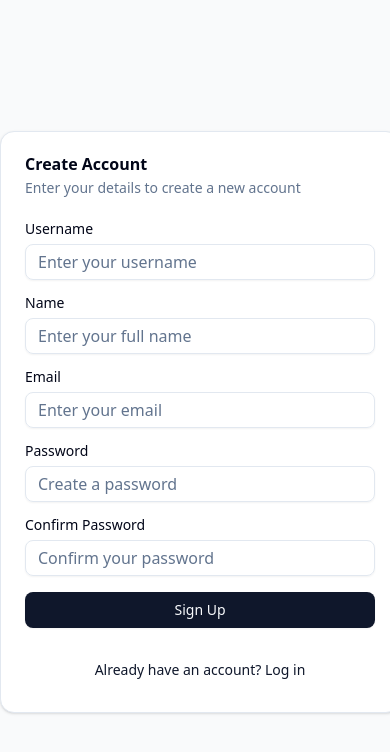
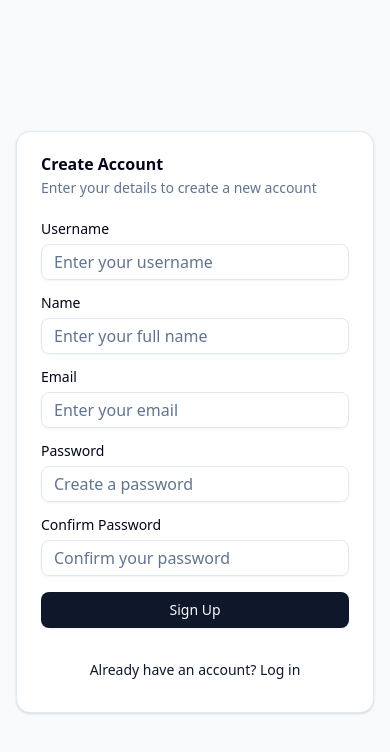
Before and after one commit to Muneeb-Almoliky/inertia-chat-web-client, a Next.js app: page /signup in a window 390 px wide. Shown: the top 752 px of the page. Built offline with nearby package versions, Linux system fonts and the light colour scheme; no server answers.

Commit message:
fix(ui): improve responsiveness of auth form cards

```diff
--- a/src/components/auth/LoginForm.tsx
+++ b/src/components/auth/LoginForm.tsx
@@ -58,7 +58,8 @@ export function LoginForm() {
   }
 
   return (
-    <Card className="w-[400px]">
+    <div className="px-4">
+      <Card className="w-full max-w-sm mx-auto">
         <CardHeader>
           <CardTitle>Login</CardTitle>
           <CardDescription>
@@ -115,5 +116,6 @@ export function LoginForm() {
           </Link>
         </CardFooter>
       </Card>
+    </div>
   )
 }
--- a/src/components/auth/SignupForm.tsx
+++ b/src/components/auth/SignupForm.tsx
@@ -57,7 +57,8 @@ export function SignupForm() {
   }
 
   return (
-    <Card className="w-[400px]">
+    <div className="px-4">
+      <Card className="w-full max-w-sm mx-auto">
         <CardHeader>
           <CardTitle>Create Account</CardTitle>
           <CardDescription>
@@ -167,5 +168,6 @@ export function SignupForm() {
           </Link>
         </CardFooter>
       </Card>
+    </div>
   )
 }
```
Lines whose indentation alone changed are shown as unchanged.
